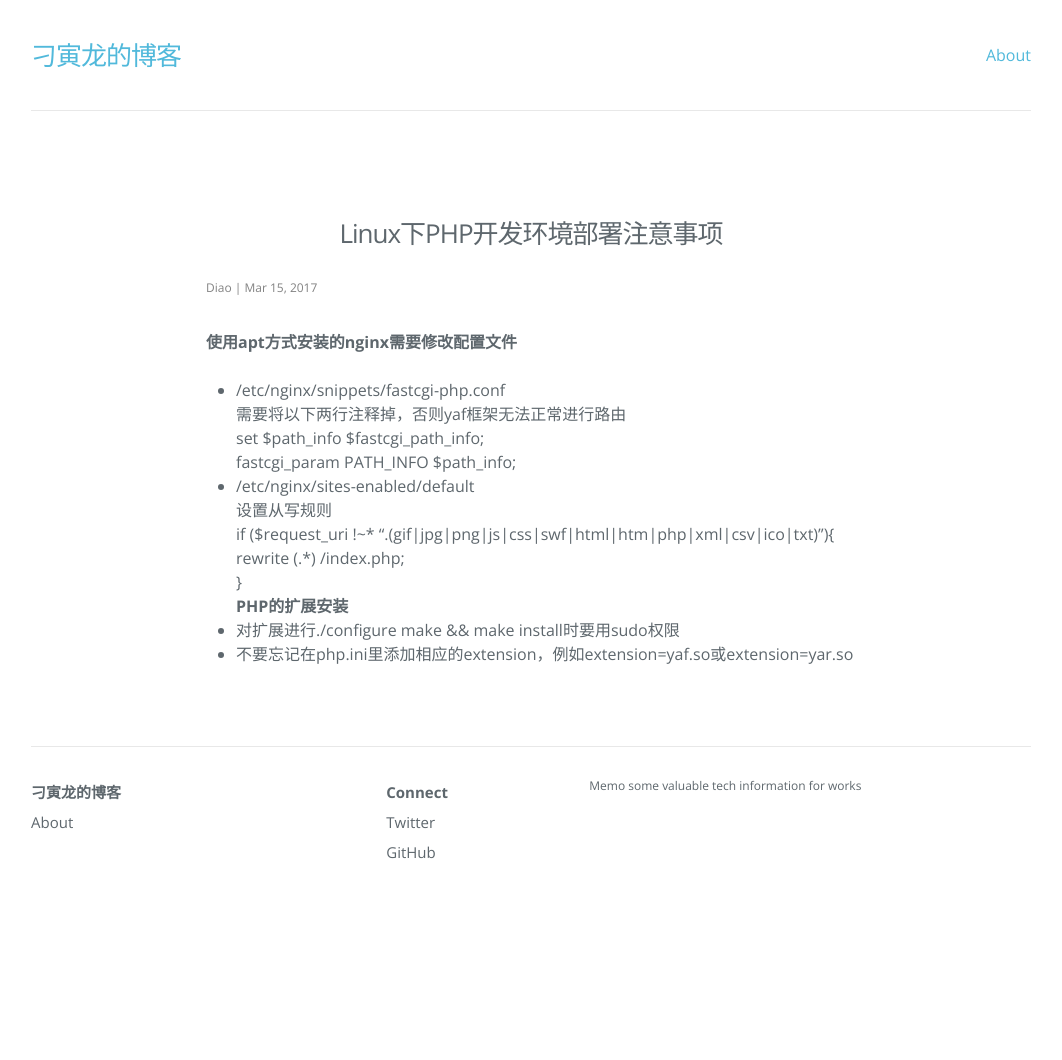
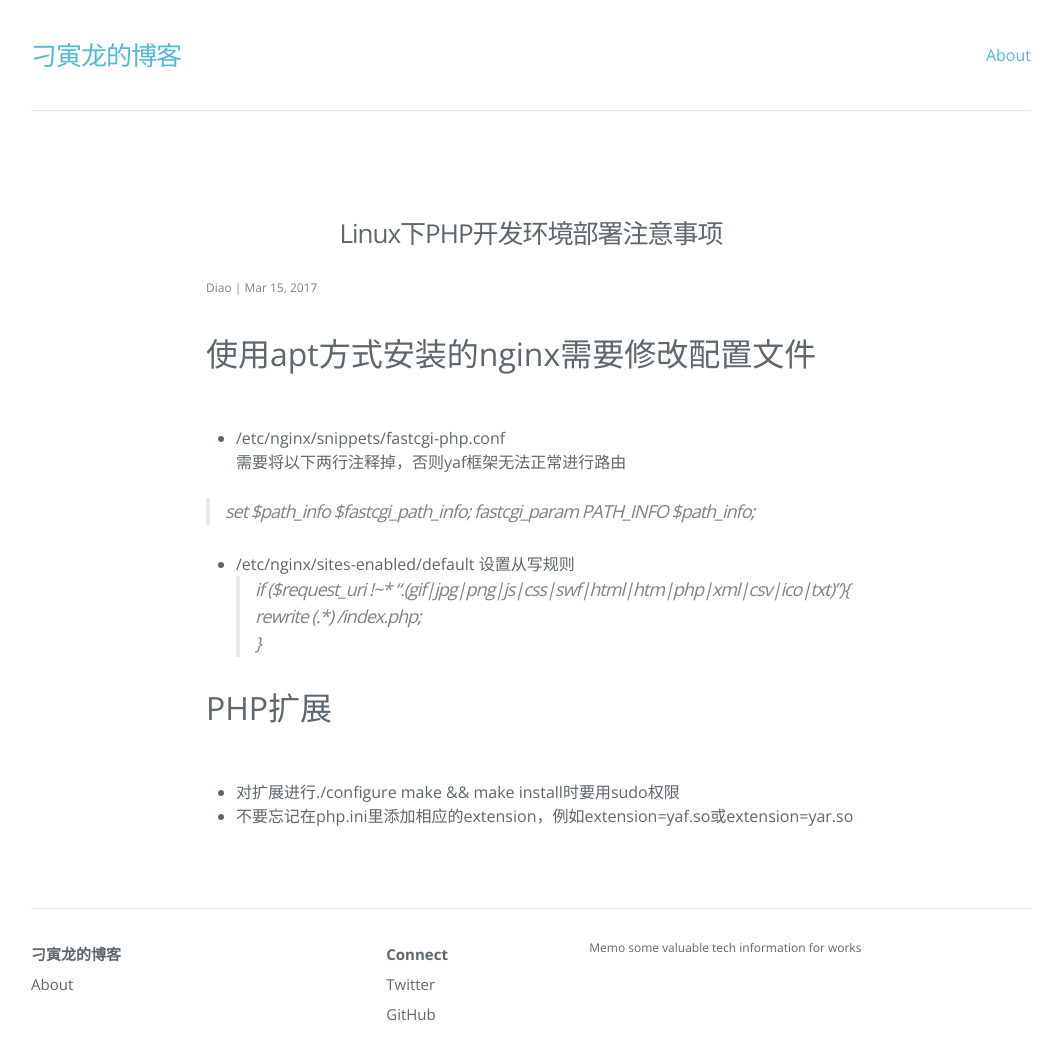
Before and after one commit to diaoyinlong/blog, a Jekyll site: the page built from _posts/2017-03-15-Linux下PHP开发环境部署注意事项.md, in a window 1280 px wide and 1097 px high. Shown: the top 1060 px of the window, without its empty margins (109-1171 px from the left). Built offline with Jekyll 4.4.1, drawn with Linux system fonts in a browser that asks for light colours; nearby versions of some CDN libraries.

Commit message:
Published with https://stackedit.io/

```diff
--- a/_posts/2017-03-15-Linux下PHP开发环境部署注意事项.md
+++ b/_posts/2017-03-15-Linux下PHP开发环境部署注意事项.md
@@ -4,16 +4,20 @@ layout: post
 categories: 环境部署
 tags: 'nginx,PHP,扩展'
 ---
-__使用apt方式安装的nginx需要修改配置文件__
+## 使用apt方式安装的nginx需要修改配置文件 ##
 * /etc/nginx/snippets/fastcgi-php.conf
 需要将以下两行注释掉，否则yaf框架无法正常进行路由
-set $path_info $fastcgi_path_info;
-fastcgi_param PATH_INFO $path_info;
+
+> set $path_info $fastcgi_path_info;
+> fastcgi_param PATH_INFO $path_info;
+
 * /etc/nginx/sites-enabled/default
 设置从写规则
-if ($request_uri !~* "\.(gif|jpg|png|js|css|swf|html|htm|php|xml|csv|ico|txt)"){
-		rewrite (.*) /index.php;
-}
-__PHP的扩展安装__
+> if ($request_uri !~* "\.(gif|jpg|png|js|css|swf|html|htm|php|xml|csv|ico|txt)"){
+>  rewrite (.*) /index.php;
+> }
+
+
+## PHP扩展 ##
 * 对扩展进行./configure make && make install时要用sudo权限
 * 不要忘记在php.ini里添加相应的extension，例如extension=yaf.so或extension=yar.so
```
